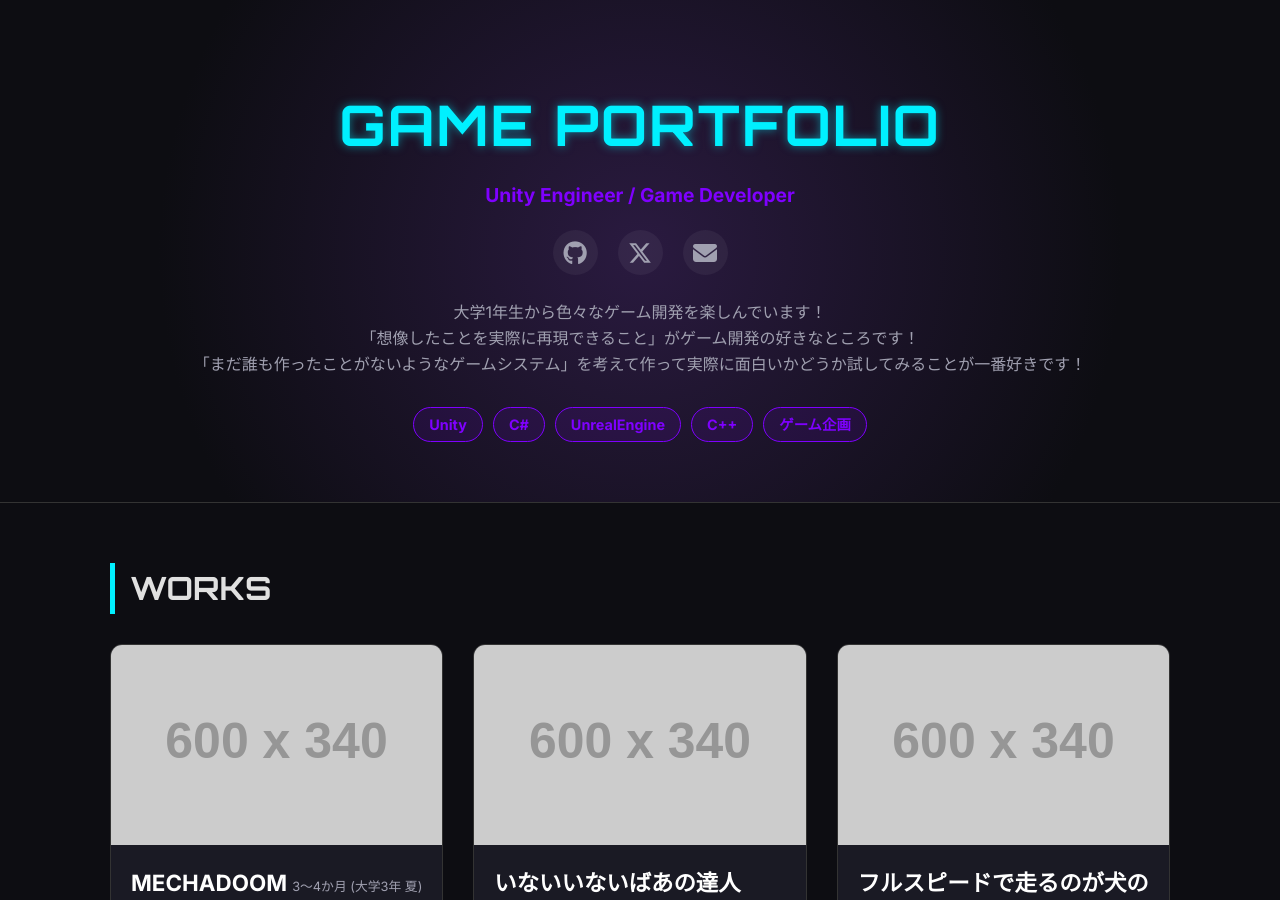
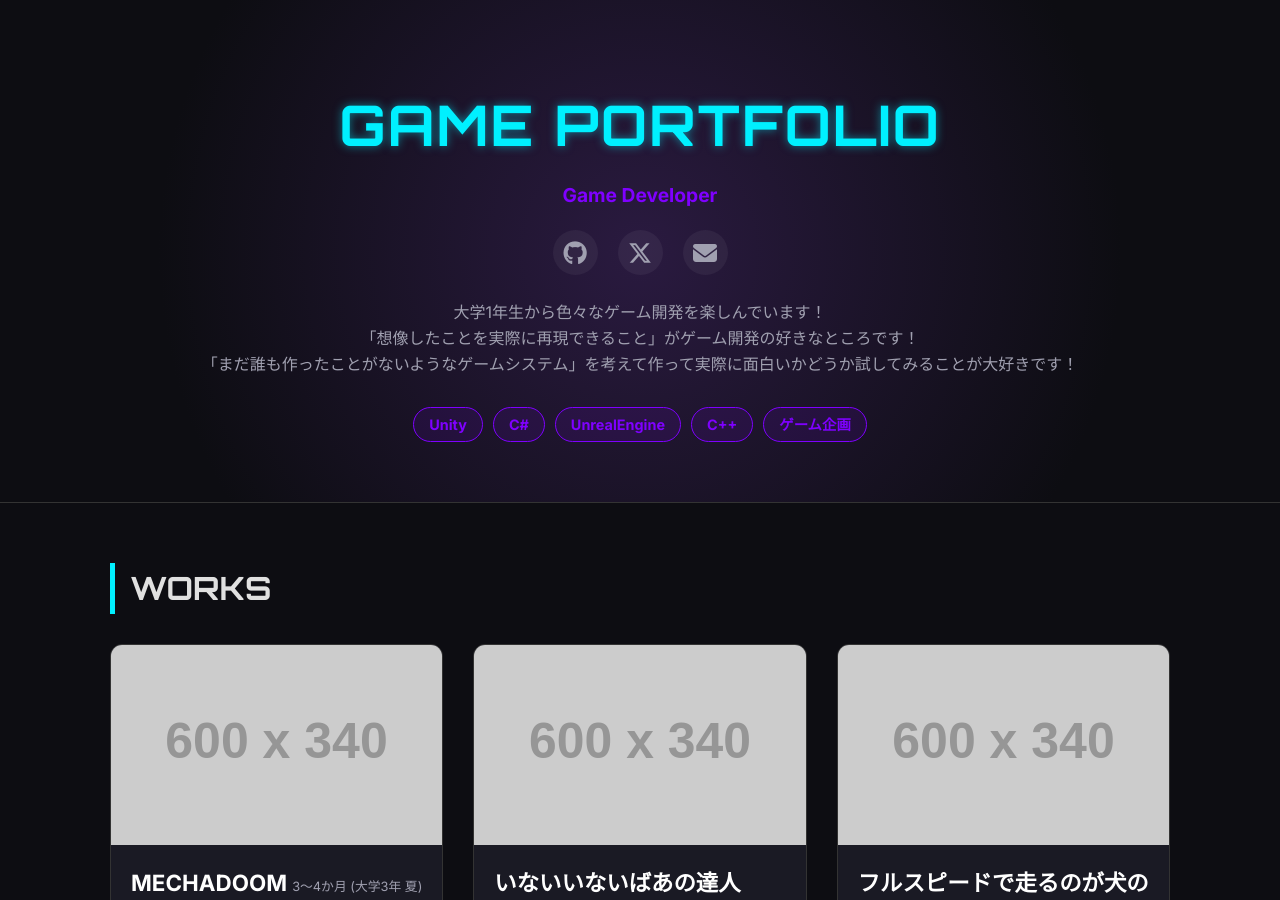
Before and after one commit to Sakai8121/Sakai8121.github.io, a Jekyll site: the page built from index.html, in a window 1280 px wide and 900 px high. Built offline with Jekyll 4.4.1, drawn with Linux system fonts in a browser that asks for light colours.

Commit message:
Update subtitle and profile summary text

```diff
--- a/index.html
+++ b/index.html
@@ -18,7 +18,7 @@ layout: null
     <header class="hero">
     <div class="container">
         <h1 class="glitch" data-text="GAME PORTFOLIO">GAME PORTFOLIO</h1>
-        <p class="subtitle">Unity Engineer / Game Developer</p>
+        <p class="subtitle">Game Developer</p>
 
         <div class="social-links">
             <a href="https://github.com/sakai8121" target="_blank" title="GitHub">
@@ -38,7 +38,7 @@ layout: null
             <p>
                 大学1年生から色々なゲーム開発を楽しんでいます！<br>
                 「想像したことを実際に再現できること」がゲーム開発の好きなところです！<br>
-                「まだ誰も作ったことがないようなゲームシステム」を考えて作って実際に面白いかどうか試してみることが一番好きです！
+                「まだ誰も作ったことがないようなゲームシステム」を考えて作って実際に面白いかどうか試してみることが大好きです！
             </p>
         </div>
 
```
